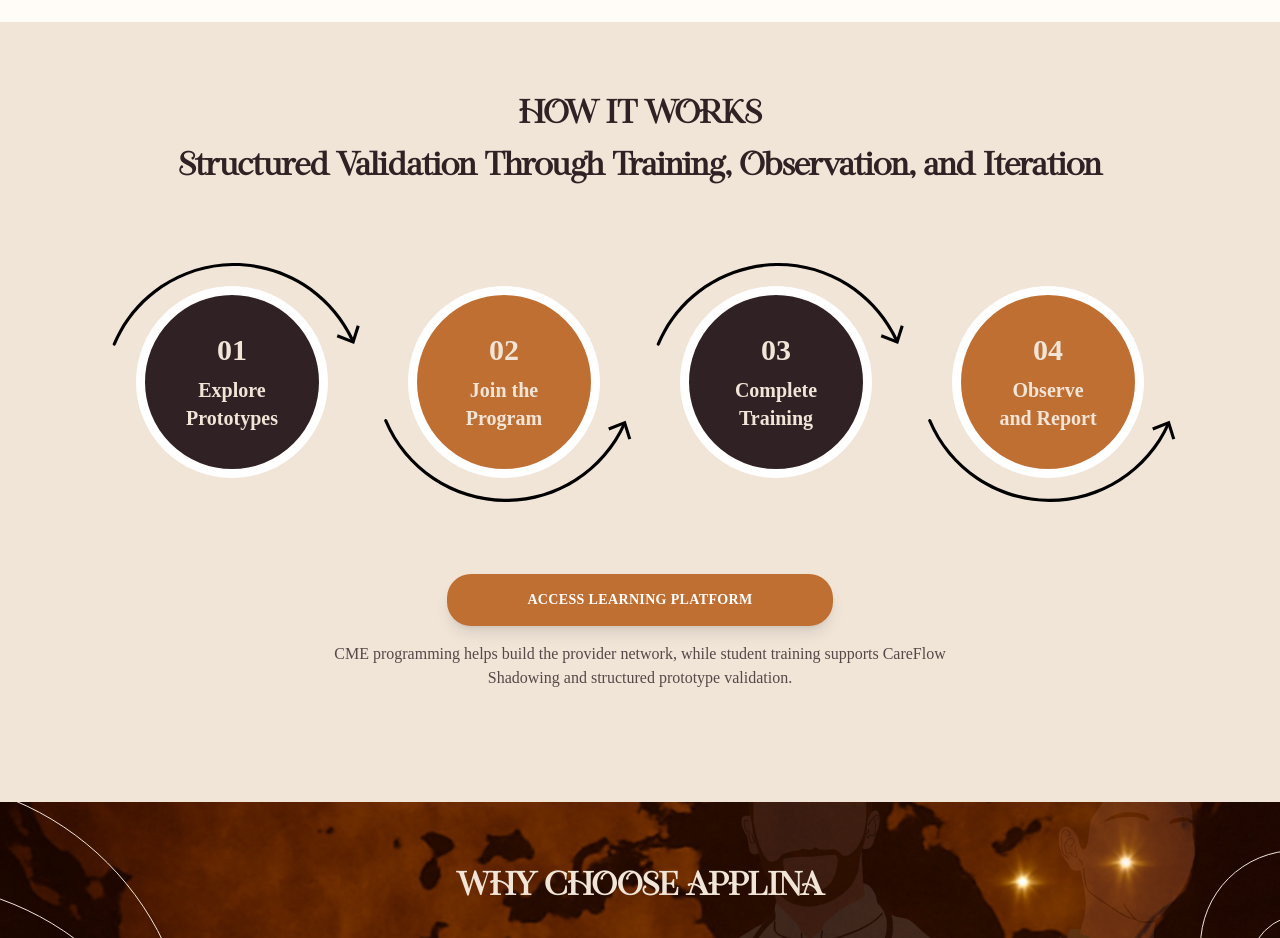
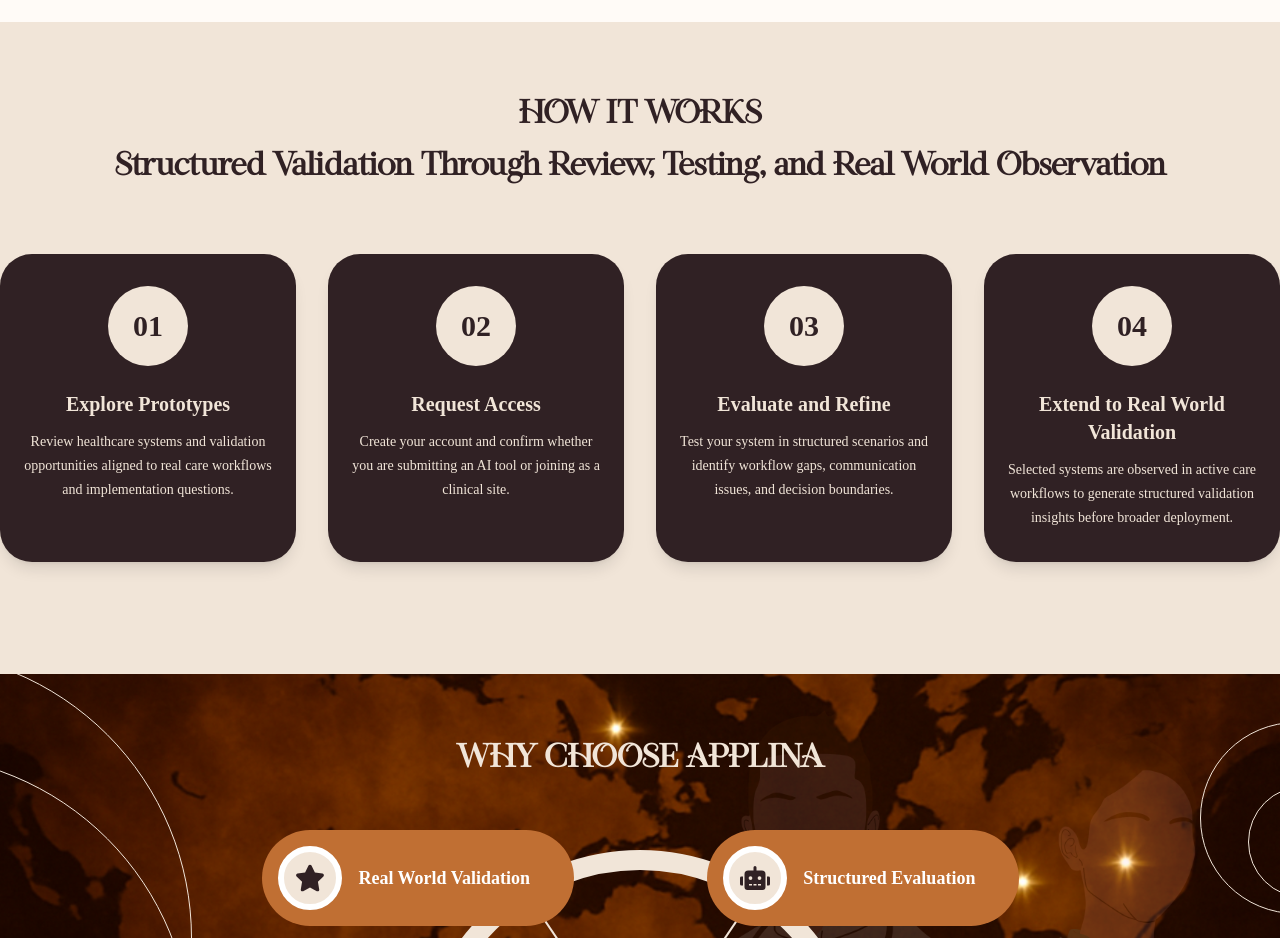
Before and after one commit to lbouayad/tophealthaistudio, a Next.js app: page / in a window 1280 px wide. Shown: the part 3480-4418 px from the top of the page. Built offline with nearby package versions, Linux system fonts and the light colour scheme.

Commit message:
Update EnrollmentSteps.js

```diff
--- a/src/app/components/Home/EnrollmentSteps.js
+++ b/src/app/components/Home/EnrollmentSteps.js
@@ -1,9 +1,34 @@
 "use client";
 import React, { useEffect } from "react";
-import UpperCurve from "../Svgs/UpperCurve";
-import BottomCurve from "../Svgs/BottomCurve";
 import Aos from "aos";
 import "aos/dist/aos.css";
+
+const steps = [
+  {
+    number: "01",
+    title: "Explore Prototypes",
+    description:
+      "Review healthcare systems and validation opportunities aligned to real care workflows and implementation questions.",
+  },
+  {
+    number: "02",
+    title: "Request Access",
+    description:
+      "Create your account and confirm whether you are submitting an AI tool or joining as a clinical site.",
+  },
+  {
+    number: "03",
+    title: "Evaluate and Refine",
+    description:
+      "Test your system in structured scenarios and identify workflow gaps, communication issues, and decision boundaries.",
+  },
+  {
+    number: "04",
+    title: "Extend to Real World Validation",
+    description:
+      "Selected systems are observed in active care workflows to generate structured validation insights before broader deployment.",
+  },
+];
 
 const EnrollmentSteps = () => {
   useEffect(() => {
@@ -18,123 +43,24 @@
     >
       <h1 className="mainHeading text-brown uppercase">How It Works</h1>
       <h1 className="mainHeading text-brown">
-        Structured Validation Through Training, Observation, and Iteration
+        Structured Validation Through Review, Testing, and Real World Observation
       </h1>
 
-      <div className="grid lg:grid-cols-4 sm:grid-cols-2 grid-cols-1 gap-x-20 lg:gap-y-0 gap-y-20 items-center justify-center pt-24 relative">
-        <div className="relative group">
-          <UpperCurve
-            className={
-              "absolute sm:-top-6 sm:-left-6 left-14 top-14 sm:rotate-0 rotate-90"
-            }
-          />
+      <div className="grid lg:grid-cols-4 sm:grid-cols-2 grid-cols-1 gap-8 items-stretch justify-center pt-16 max-w-7xl w-full">
+        {steps.map((step, index) => (
           <div
+            key={step.number}
             data-aos="zoom-in"
-            data-aos-duration="1000"
-            className="bg-brown text-lightBrown border-[0.6rem] h-48 w-48 flex flex-col items-center justify-center border-white font-bold rounded-full"
+            data-aos-duration={1000 + index * 100}
+            className="bg-brown text-lightBrown rounded-[2rem] px-6 py-8 shadow-lg flex flex-col items-center text-center min-h-[260px]"
           >
-            <h2 className="text-3xl">01</h2>
-            <h2 className="text-xl pt-2">
-              Explore
-              <br />
-              Prototypes
-            </h2>
+            <div className="w-20 h-20 rounded-full bg-lightBrown text-brown flex items-center justify-center text-3xl font-bold mb-6">
+              {step.number}
+            </div>
+            <h2 className="font-bold text-xl mb-3">{step.title}</h2>
+            <p className="text-sm leading-6">{step.description}</p>
           </div>
-          <div className="absolute z-10 bottom-full !-bottom-[4.6rem] left-1/2 transform -translate-x-1/2 mb-2 w-56 p-2 text-sm text-white bg-brown rounded shadow-lg opacity-0 group-hover:opacity-100 transition-opacity duration-300 pointer-events-none">
-            Review healthcare prototypes and validation opportunities aligned to
-            real care workflows and implementation questions
-          </div>
-        </div>
-
-        <div className="relative group">
-          <BottomCurve
-            className={
-              "absolute sm:-bottom-6 sm:-left-6 -left-28 bottom-12 sm:rotate-0 rotate-90"
-            }
-          />
-          <div
-            data-aos="zoom-in"
-            data-aos-duration="1000"
-            className="bg-orange text-lightBrown border-[0.6rem] h-48 w-48 flex flex-col items-center justify-center border-white font-bold rounded-full"
-          >
-            <h2 className="text-3xl">02</h2>
-            <h2 className="text-xl pt-2">
-              Join the
-              <br />
-              Program
-            </h2>
-          </div>
-          <div className="absolute z-10 sm:bottom-full -bottom-[4.6rem] left-1/2 transform -translate-x-1/2 mb-2 w-56 p-2 text-sm text-white bg-orange rounded shadow-lg opacity-0 group-hover:opacity-100 transition-opacity duration-300 pointer-events-none">
-            Indicate whether you are joining as a CareFlow Shadower, provider
-            partner, or startup seeking structured validation
-          </div>
-        </div>
-
-        <div className="relative group">
-          <UpperCurve
-            className={
-              "absolute sm:-top-6 sm:-left-6 left-14 top-14 sm:rotate-0 rotate-90"
-            }
-          />
-          <div
-            data-aos="zoom-in"
-            data-aos-duration="1000"
-            className="bg-brown text-lightBrown border-[0.6rem] h-48 w-48 flex flex-col items-center justify-center border-white font-bold rounded-full"
-          >
-            <h2 className="text-3xl">03</h2>
-            <h2 className="text-xl pt-2">
-              Complete
-              <br />
-              Training
-            </h2>
-          </div>
-          <div className="absolute z-10 bottom-full !-bottom-[4.6rem] left-1/2 transform -translate-x-1/2 mb-2 w-56 p-2 text-sm text-white bg-brown rounded shadow-lg opacity-0 group-hover:opacity-100 transition-opacity duration-300 pointer-events-none">
-            Students complete pre-shadowing training to learn workflow
-            observation, prototype context, and structured evaluation methods
-          </div>
-        </div>
-
-        <div className="relative group">
-          <BottomCurve
-            className={
-              "absolute sm:-bottom-6 sm:-left-6 -left-28 bottom-12 sm:rotate-0 rotate-90"
-            }
-          />
-          <div
-            data-aos="zoom-in"
-            data-aos-duration="1000"
-            className="bg-orange text-lightBrown border-[0.6rem] h-48 w-48 flex flex-col items-center justify-center border-white font-bold rounded-full"
-          >
-            <h2 className="text-3xl">04</h2>
-            <h2 className="text-xl pt-2">
-              Observe
-              <br />
-              and Report
-            </h2>
-          </div>
-          <div className="absolute z-10 sm:bottom-full -bottom-[4.6rem] left-1/2 transform -translate-x-1/2 mb-2 w-56 p-2 text-sm text-white bg-orange rounded shadow-lg opacity-0 group-hover:opacity-100 transition-opacity duration-300 pointer-events-none">
-            CareFlow Shadowers observe how prototypes perform in practice and
-            generate structured validation reports to guide iteration before
-            broader deployment
-          </div>
-        </div>
-      </div>
-
-      <div className="flex flex-col items-center justify-center mt-24">
-        <a
-          href="https://medaistudio.moodlecloud.com/"
-          target="_blank"
-          rel="noopener noreferrer"
-          className="bg-orange text-white uppercase text-sm md:text-md font-bold tracking-wide px-6 sm:px-10 md:px-16 lg:px-20 py-4 rounded-3xl text-center shadow-lg hover:shadow-xl hover:scale-105 transition duration-300 ease-in-out"
-        >
-          Access Learning Platform
-        </a>
-
-        <p className="text-brown/80 text-sm md:text-base mt-4 max-w-2xl text-center px-6">
-          CME programming helps build the provider network, while student
-          training supports CareFlow Shadowing and structured prototype
-          validation.
-        </p>
+        ))}
       </div>
     </div>
   );
```
